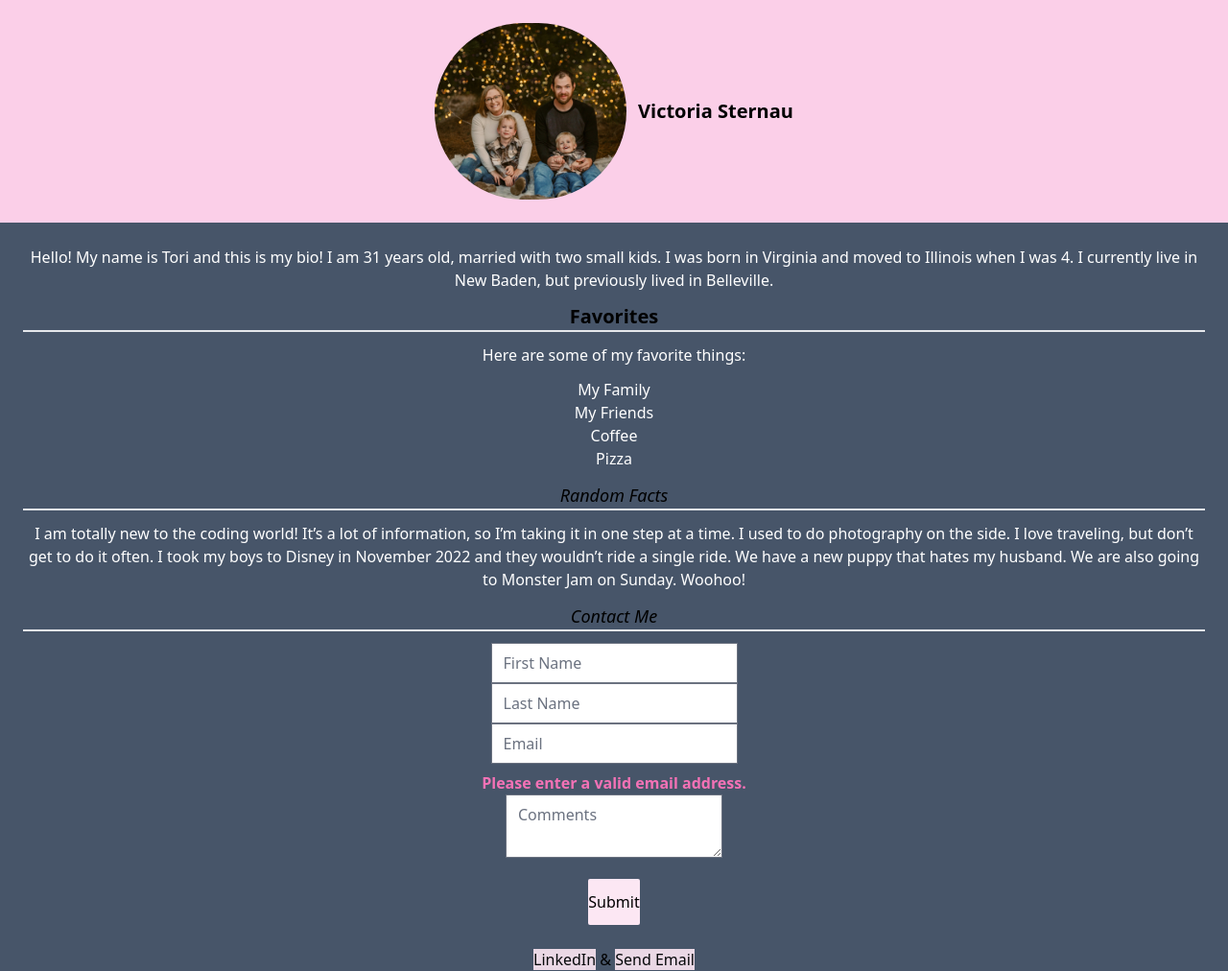
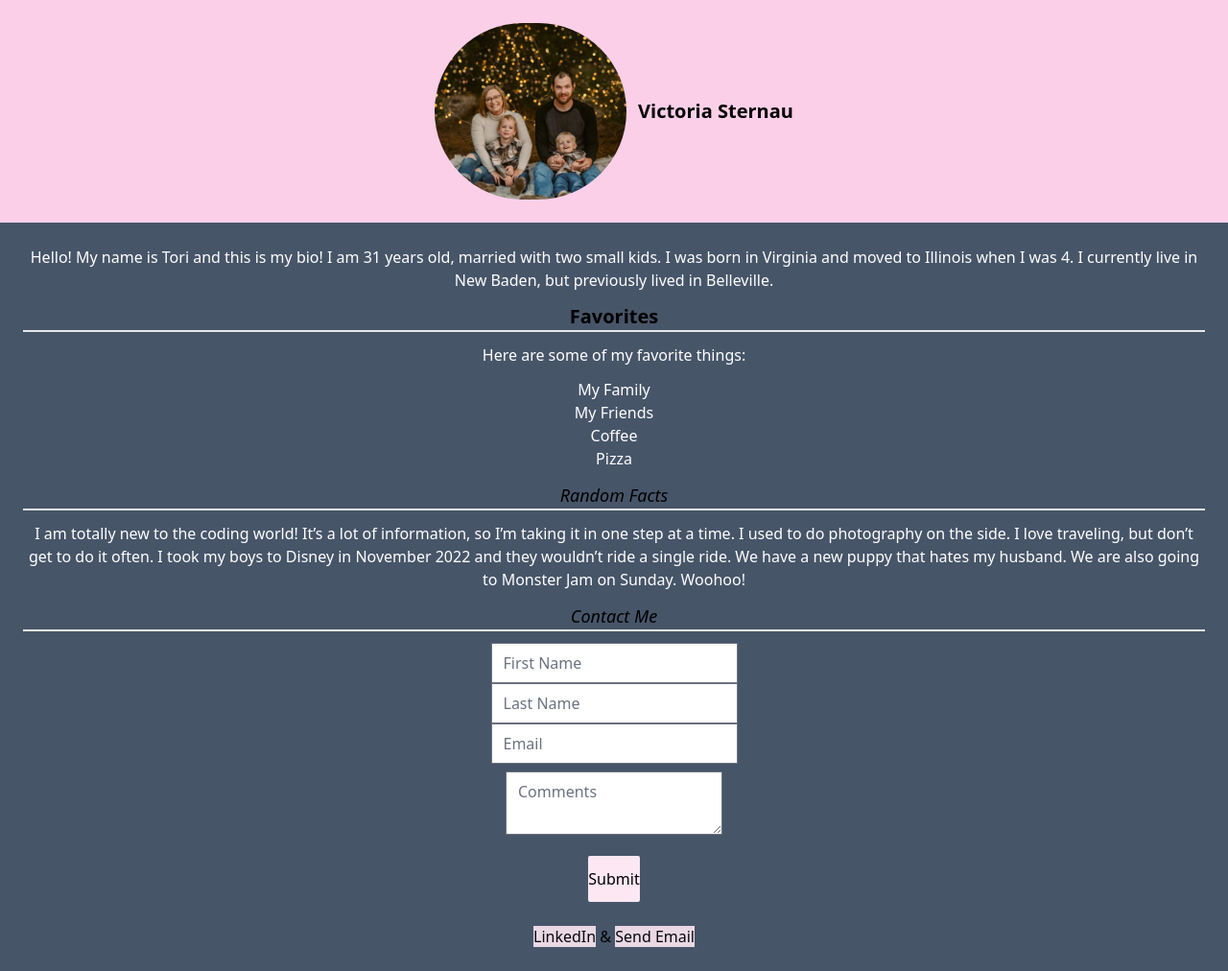
Before and after one commit to SWIC-177/html-css-skills-demo-vsternau, a website built with Vite: page index.html in a window 1280 px wide. Shown: the whole page at 96% size. After the commit the page ends 988 px from the top, so only its background shows below. Built offline with nearby package versions, Linux system fonts and the light colour scheme.

Commit message:
Remove utils.js

```diff
--- a/index.html
+++ b/index.html
@@ -86,7 +86,7 @@
         <div>
           <label for="email" class="sr-only">Email</label>
           <input type="email" id="email" name="email" placeholder="Email" />
-          <p class="error is-error">Please enter a valid email address.</p>
+          <p class="error is-error"></p>
         </div>
 
         <div>
--- a/src/lib.js
+++ b/src/lib.js
@@ -13,7 +13,8 @@ export const ERRORS = [
             return val.length > 0 && val.length < 15;
         },
     },
-    { id: "email", msg: "Email address is required",
+    { id: "email",
+    msg: "Email address is required",
     validate(val) {
         return validator.isEmail(val);
     },
```
Also changed, not shown: src/utils.js (deleted).
